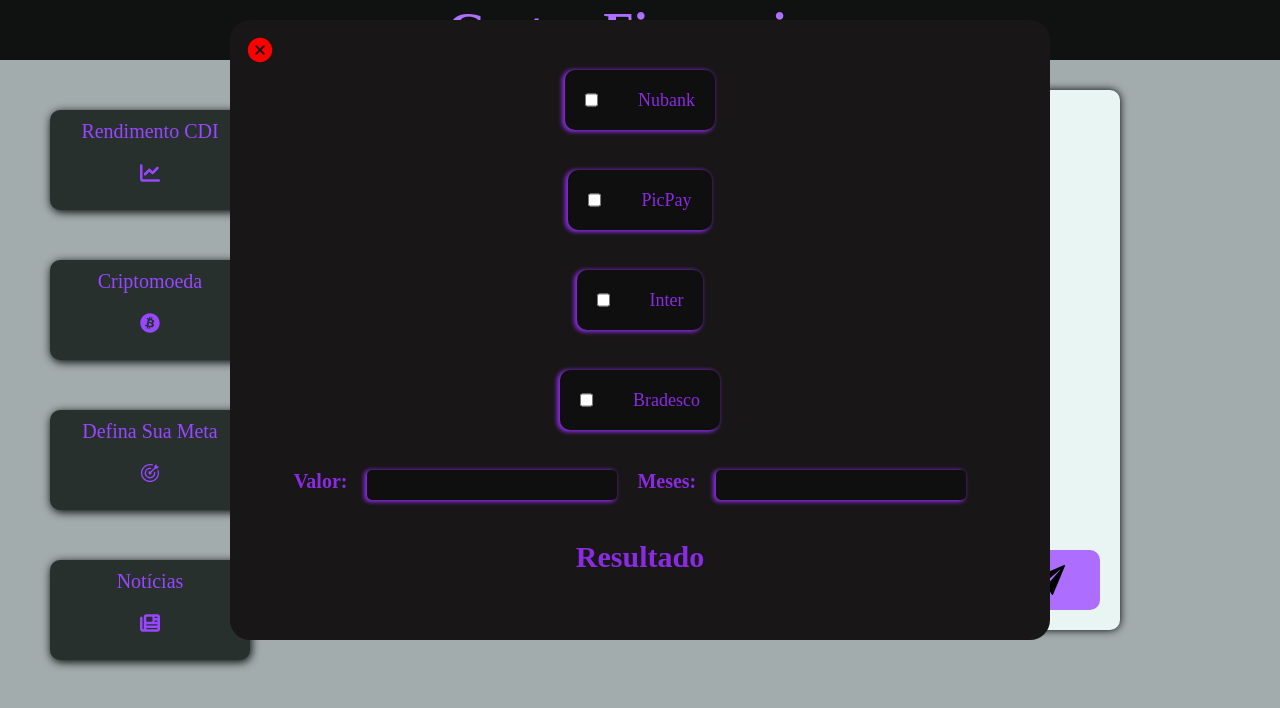
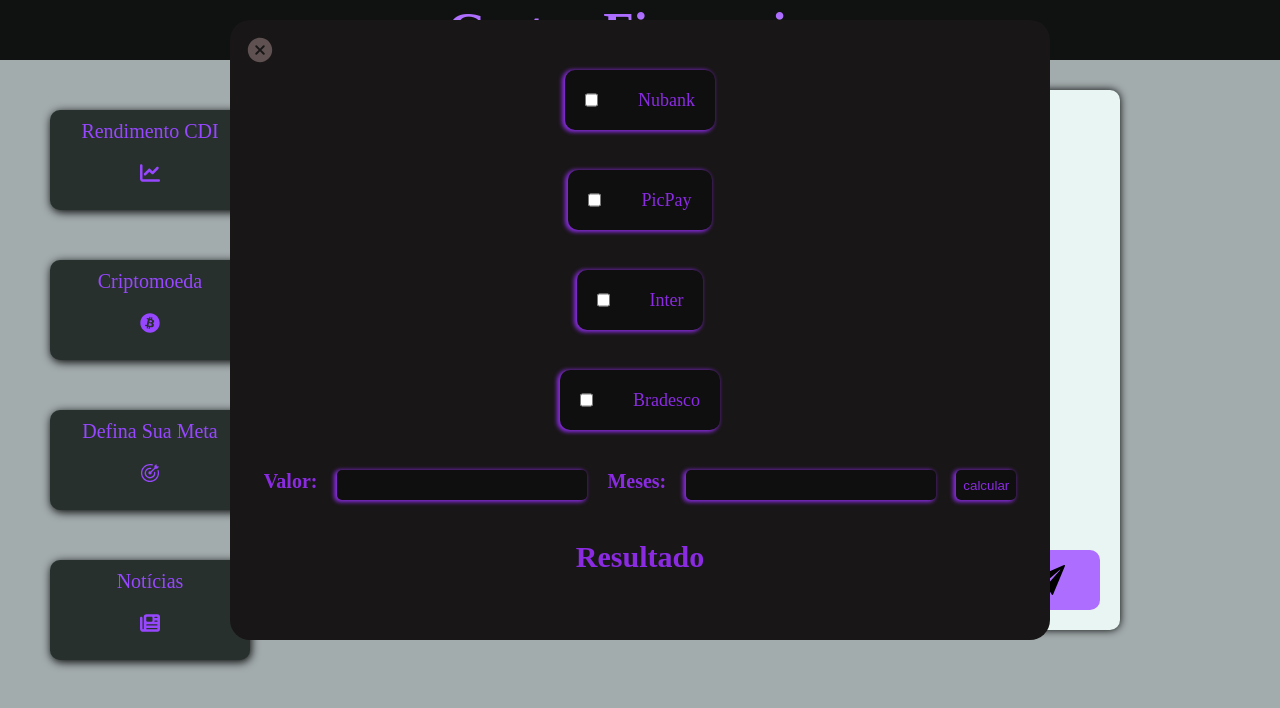
Before and after one commit to ArnaldWeslen05/GestorFinanceiro, a React (Create React App) app in the folder front/: page / in a window 1280 px wide. Both pictures are taken after a click on the element "Rendimento CDI". Shown: the top 708 px of the page. Built offline with nearby package versions, Linux system fonts and the light colour scheme.

Commit message:
Co-authored-by: Ciceriy <Ciceriy@users.noreply.github.com> Co-authored-by: Martinell11 <Martinell11@users.noreply.github.com>

```diff
--- a/front/src/componetes/Cdi.css
+++ b/front/src/componetes/Cdi.css
@@ -74,14 +74,27 @@
    margin-left: 20px;
    margin-right: 20px;
 }
+.calcular{
+    background-color: rgb(16,15,15);
+    color: blueviolet;
+    border: none;
+    cursor: pointer;
+    height: 30px;
+    width: 60px;
+    box-shadow: -2px 1px 4px 1px;
+    border-radius: 5px;
+}
 .close{
     position: fixed;
     background-color: transparent;
     font-size: 30px;
-    color: red;
+    color: rgb(95, 81, 81);
     border: none;
     margin: 15px ;
     cursor: pointer;
+}
+.close:hover{
+    color: red;
 }
 @media screen and (max-width: 820px){
     .caixa-investimentos{
--- a/front/src/componetes/Cdi.js
+++ b/front/src/componetes/Cdi.js
@@ -32,6 +32,7 @@
                      <input type="number" name="" id="" />
                     <h1 className="tt">Meses: </h1>
                     <input type="number" name="" id="" />
+                    <button className="calcular"> calcular </button>
                 </div>
                 <h1 className="res">Resultado </h1>
            </div>
```
